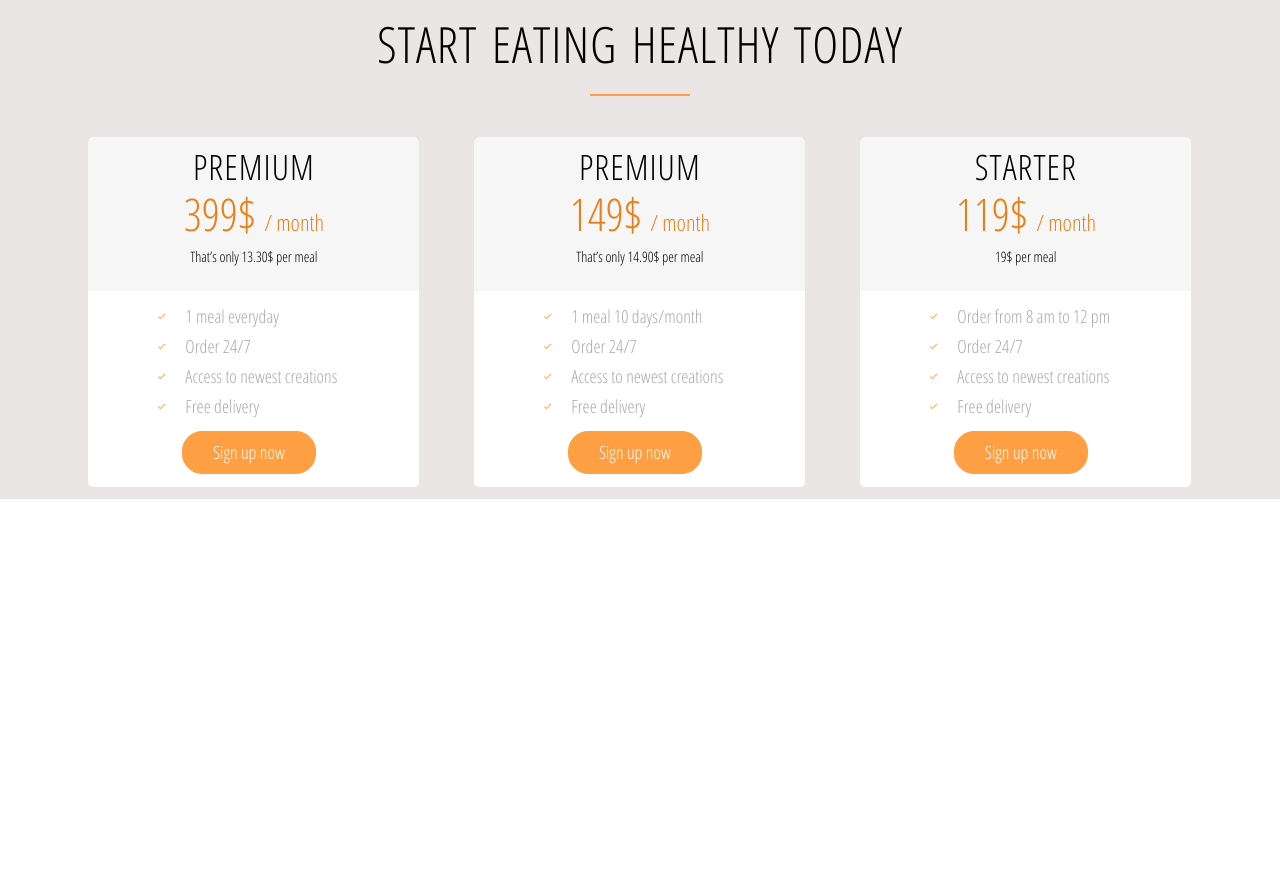
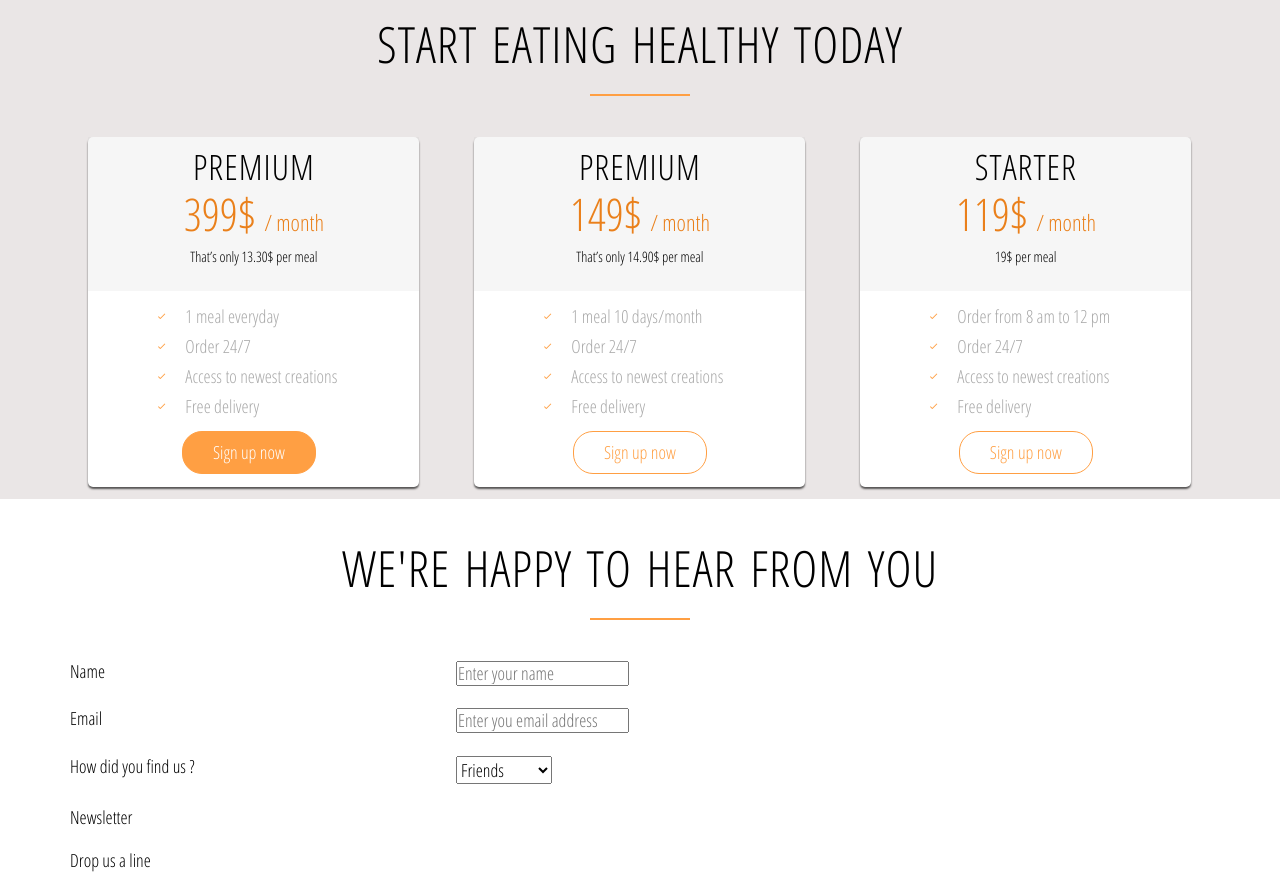
Before and after one commit to erickelninoSwift/FoodRestaurant, a plain HTML site: page index.html in a window 1280 px wide. Shown: the part 3380-4262 px from the top of the page. Before the commit the page ends 3879 px from the top, so only its background shows below. Drawn offline with Linux system fonts and the light colour scheme; files whose address does not match are found by name.

Commit message:
started with the signup and contact section

```diff
--- a/index.html
+++ b/index.html
@@ -376,7 +376,7 @@
                             </div>
 
                             <div class="btn-pressed">
-                                <a href="" class="btn btn-full"> Sign up now</a>
+                                <a href="" class="btn btn-ghost"> Sign up now</a>
                             </div>
 
                         </div>
@@ -405,13 +405,76 @@
                             </div>
 
                             <div class="btn-pressed">
-                                <a href="" class="btn btn-full"> Sign up now</a>
+                                <a href="" class="btn btn-ghost"> Sign up now</a>
                             </div>
 
                         </div>
                     </div>
 
                 </div>
+        </section>
+        <section class="section-form">
+            <br>
+            <br>
+            <div class="row">
+                <h2>We're happy to hear from you</h2>
+            </div>
+            <div class="row">
+                <form method="##" action="##" class="contact-form">
+                    <div class="row">
+                    <div class="col span-1-of-3">
+                        <label>Name</label>
+                    </div>
+                        <div class="col span-2-of-3">
+                         <input type="text" name="name" id="name" placeholder="Enter your name">
+                        </div>
+                    </div>
+
+                    <div class="row">
+                    <div class="col span-1-of-3">
+                        <label>Email</label>
+                    </div>
+                        <div class="col span-2-of-3">
+                         <input type="text" name="email" id="email" placeholder="Enter you email address">
+                        </div>
+                    </div>
+
+                    <div class="row">
+                    <div class="col span-1-of-3">
+                        <label>How did you find us ?</label>
+                    </div>
+                        <div class="col span-2-of-3">
+                         <select name="fin-us" id="find-us">
+
+                                <option value="friends">Friends</option>
+                                <option value="social">Social media</option>
+                                <option value="news">News</option>
+                                <option value="adverts">Ads</option>
+
+                            </select>
+                        </div>
+                    </div>
+
+                     <div class="row">
+                    <div class="col span-1-of-3">
+                        <label>Newsletter</label>
+                    </div>
+                        <div class="col span-2-of-3">
+
+                        </div>
+                    </div>
+
+                     <div class="row">
+                    <div class="col span-1-of-3">
+                        <label>Drop us a line </label>
+                    </div>
+                        <div class="col span-2-of-3">
+
+                        </div>
+                    </div>
+
+                </form>
+            </div>
         </section>
         <footer>
         </footer>
@@ -421,8 +484,21 @@
 
 <!--
 
+Section 7: Contact form
+Title: We're happy to hear from you
+
+Fields to include:
+Name
+Email
+How did you find us?
+Newsletter
+Drop us a line
+
+
+
 
 Title: Start eating healthy today
+
 
 Plan 1: Premium
 399$ per month
--- a/resources/css/style.css
+++ b/resources/css/style.css
@@ -511,8 +511,7 @@ cite img
     width: 90%;
     margin-left: 5%;
     height: 350px;
-
-
+      box-shadow: 0 2px 2px rgba(0, 0, 0, 0.64);
 }
 
 .plan-box h3
```
